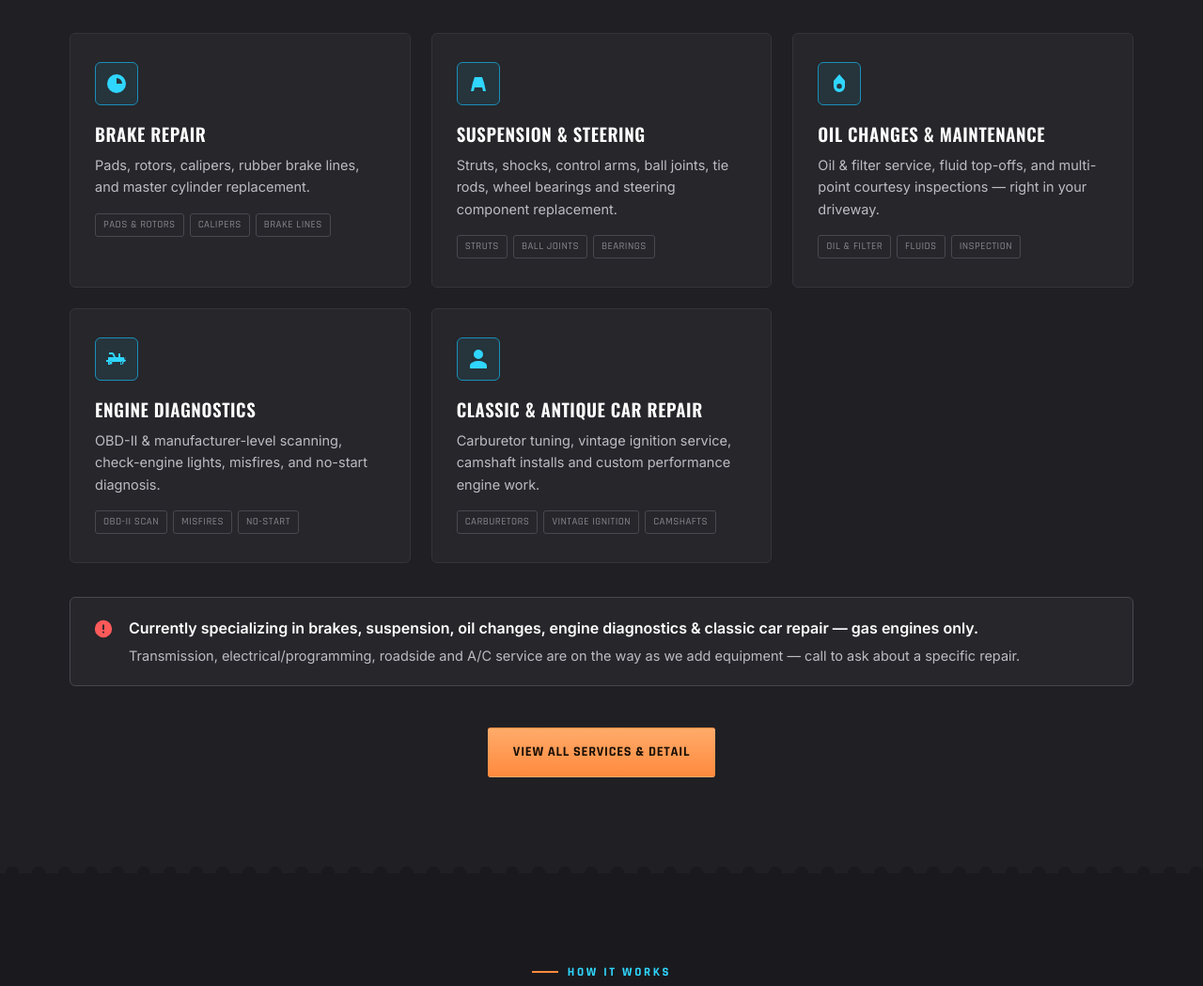
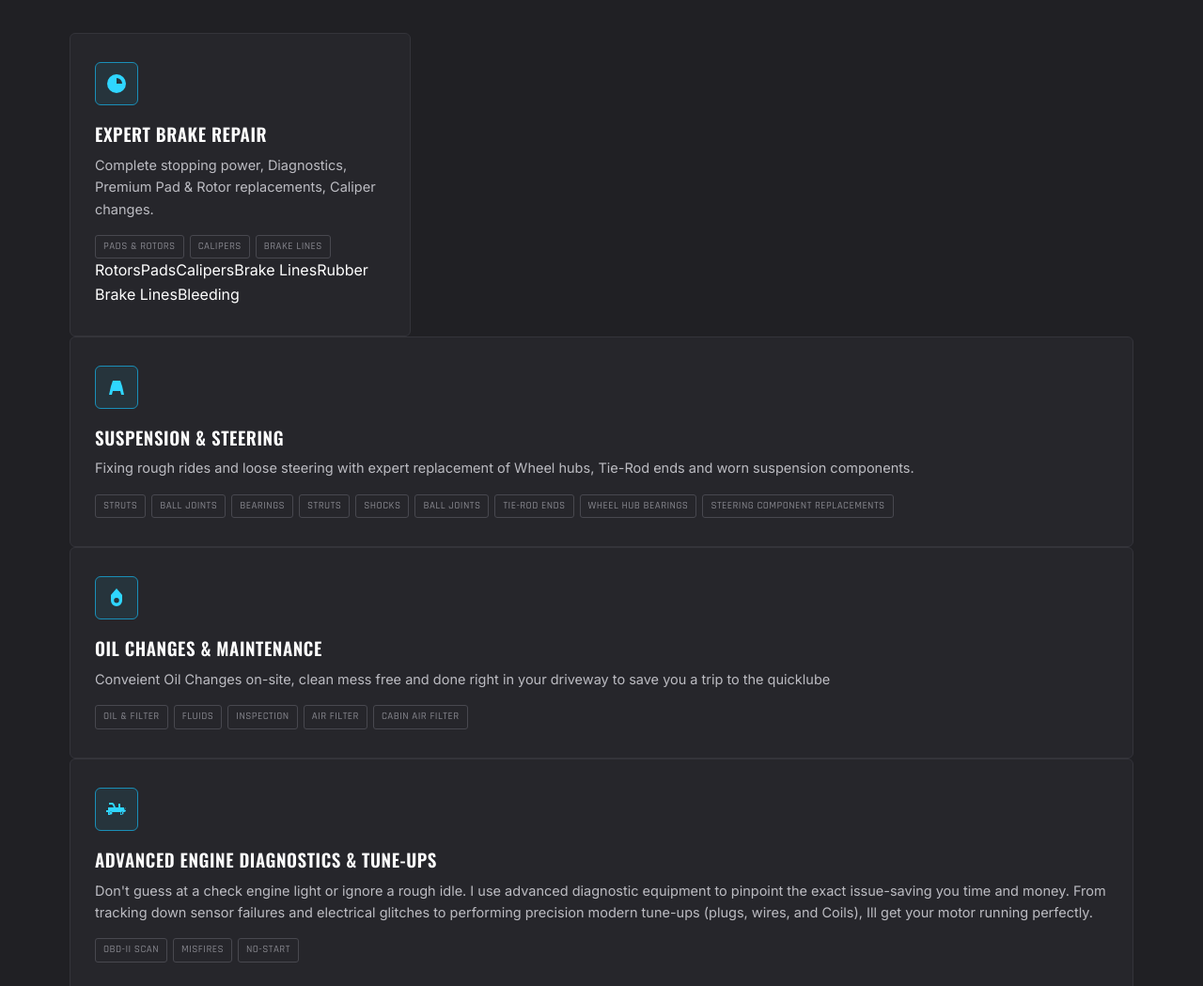
Before and after one commit to cannonmobilemechanic/cannonmobilemechanic, a plain HTML site: page index.html in a window 1280 px wide. Shown: the part 1340-2389 px from the top of the page at 94% size. Drawn offline with nearby package versions, Linux system fonts and the light colour scheme.

Commit message:
Revise service descriptions for clarity and detail
Updated service descriptions for clarity and detail, including brake repair, suspension, oil changes, engine diagnostics, and classic car restoration.

```diff
--- a/index.html
+++ b/index.html
@@ -194,37 +194,45 @@
     <div class="svc-grid">
       <div class="svc-card">
         <div class="svc-icon"><svg viewBox="0 0 24 24"><path d="M12 2a10 10 0 100 20 10 10 0 000-20zm0 4a6 6 0 016 6h-6V6z"/></svg></div>
-        <h3>Brake Repair</h3>
-        <p>Pads, rotors, calipers, rubber brake lines, and master cylinder replacement.</p>
-        <div class="tags"><span>Pads &amp; Rotors</span><span>Calipers</span><span>Brake Lines</span></div>
+        <h3>Expert Brake Repair</h3>
+        <p>Complete stopping power, Diagnostics, Premium Pad & Rotor replacements, Caliper changes.</p>
+        <div class="tags"><span>Pads &amp; Rotors</span><span>Calipers</span><span>Brake Lines</span></div></span><span>Rotors</span><span>Pads</span><span>Calipers</span><span>Brake Lines</span><span>Rubber Brake Lines</span><span></span><span>Bleeding</span></div>
       </div>
 
       <div class="svc-card">
         <div class="svc-icon"><svg viewBox="0 0 24 24"><path d="M4 20h3l1-4h8l1 4h3l-2-9-2-6H8L6 11l-2 9zm5-9h6l-1.2-4H10.2L9 11z"/></svg></div>
         <h3>Suspension &amp; Steering</h3>
-        <p>Struts, shocks, control arms, ball joints, tie rods, wheel bearings and steering component replacement.</p>
-        <div class="tags"><span>Struts</span><span>Ball Joints</span><span>Bearings</span></div>
+        <p>Fixing rough rides and loose steering with expert replacement of Wheel hubs, Tie-Rod ends and worn suspension components.</p>
+        <div class="tags"><span>Struts</span><span>Ball Joints</span><span>Bearings</span></span><span>Struts</span><span>Shocks</span><span>Ball Joints</span><span>Tie-Rod Ends</span><span>Wheel Hub Bearings</span><span>Steering Component Replacements</span></div>
       </div>
 
       <div class="svc-card">
         <div class="svc-icon"><svg viewBox="0 0 24 24"><path d="M12 2 6 9v6a6 6 0 0012 0V9l-6-7zm0 15.5A2.5 2.5 0 1112 12a2.5 2.5 0 010 5.5z"/></svg></div>
         <h3>Oil Changes &amp; Maintenance</h3>
-        <p>Oil &amp; filter service, fluid top-offs, and multi-point courtesy inspections — right in your driveway.</p>
-        <div class="tags"><span>Oil &amp; Filter</span><span>Fluids</span><span>Inspection</span></div>
+        <p>Conveient Oil Changes on-site, clean mess free and done right in your driveway to save you a trip to the quicklube</p>
+        <div class="tags"><span>Oil &amp; Filter</span><span>Fluids</span><span>Inspection</span></span><span>Air Filter</span><span>Cabin Air Filter</span></div>
       </div>
 
       <div class="svc-card">
         <div class="svc-icon"><svg viewBox="0 0 24 24"><path d="M22 13h-1.2l-1-3H16V6h-2v4h-3l-1.5-3.5C9.2 5.6 8.2 5 7 5H4v2h3c.4 0 .7.2.9.6L9 10H3v3H1v2h2v3h2v-3h11v3h2v-3h2c1.1 0 2-.9 2-2v-2c0-.6-.2-1-.5-1.3zM6 17.5A1.5 1.5 0 1 1 6 14.5a1.5 1.5 0 0 1 0 3zm12 0a1.5 1.5 0 1 1 0-3 1.5 1.5 0 0 1 0 3z"/></svg></div>
-        <h3>Engine Diagnostics</h3>
-        <p>OBD-II &amp; manufacturer-level scanning, check-engine lights, misfires, and no-start diagnosis.</p>
+        <h3>Advanced Engine Diagnostics & Tune-Ups</h3>
+        <p>Don't guess at a check engine light or ignore a rough idle. I use advanced diagnostic equipment to pinpoint the exact issue-saving you time and money. From tracking down sensor failures and electrical glitches to performing precision modern tune-ups (plugs, wires, and Coils), Ill get your motor running perfectly.</p>
         <div class="tags"><span>OBD-II Scan</span><span>Misfires</span><span>No-Start</span></div>
       </div>
 
       <div class="svc-card">
         <div class="svc-icon"><svg viewBox="0 0 24 24"><path d="M12 2a5 5 0 100 10 5 5 0 000-10zm0 12c-4 0-9 2-9 5v3h18v-3c0-3-5-5-9-5z"/></svg></div>
-        <h3>Classic &amp; Antique Car Repair</h3>
-        <p>Carburetor tuning, vintage ignition service, camshaft installs and custom performance engine work.</p>
-        <div class="tags"><span>Carburetors</span><span>Vintage Ignition</span><span>Camshafts</span></div>
+        <h3>Classic &amp; Truck restoration work</h3>
+        <p>As a specialist in classic gas engines, I keep vintage iron running like a dream. From minor tune-ups to major technical upgrades.</p>
+        <div class="tags"><span>Carburetors</span><span>Vintage Ignition</span><span>Camshafts</span></span><span>Lifters</span><span>Intake Manifolds</span><span>Cylcylinder head</span><span>Fuel pumps</span><span>Oil Pumps</span><span>Bearings</span></div>
+      </div>
+    </div>
+
+  <div class="svc-card">
+        <div class="svc-icon"><svg viewBox="0 0 24 24"><path d="M12 2a5 5 0 100 10 5 5 0 000-10zm0 12c-4 0-9 2-9 5v3h18v-3c0-3-5-5-9-5z"/></svg></div>
+        <h3>Starter &amp; Electrical Systems</h3>
+        <p>As a former electrician, I can master your vehicle's electrical issues with precision</p>
+        <div class="tags"><span>Starters</span><span>Electrical Systems</span><span>Alternator</span></span><span>Ground connection issues</span></div>
       </div>
     </div>
 
```
